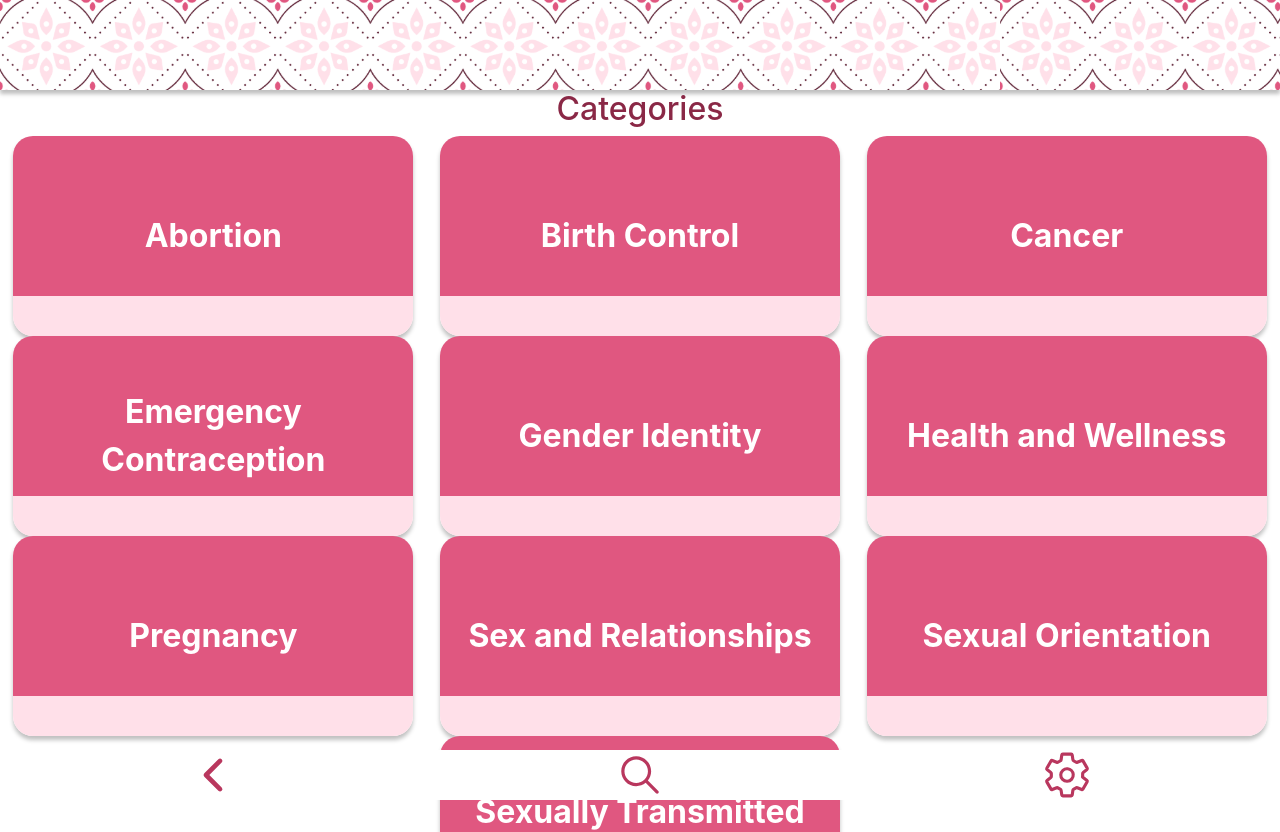
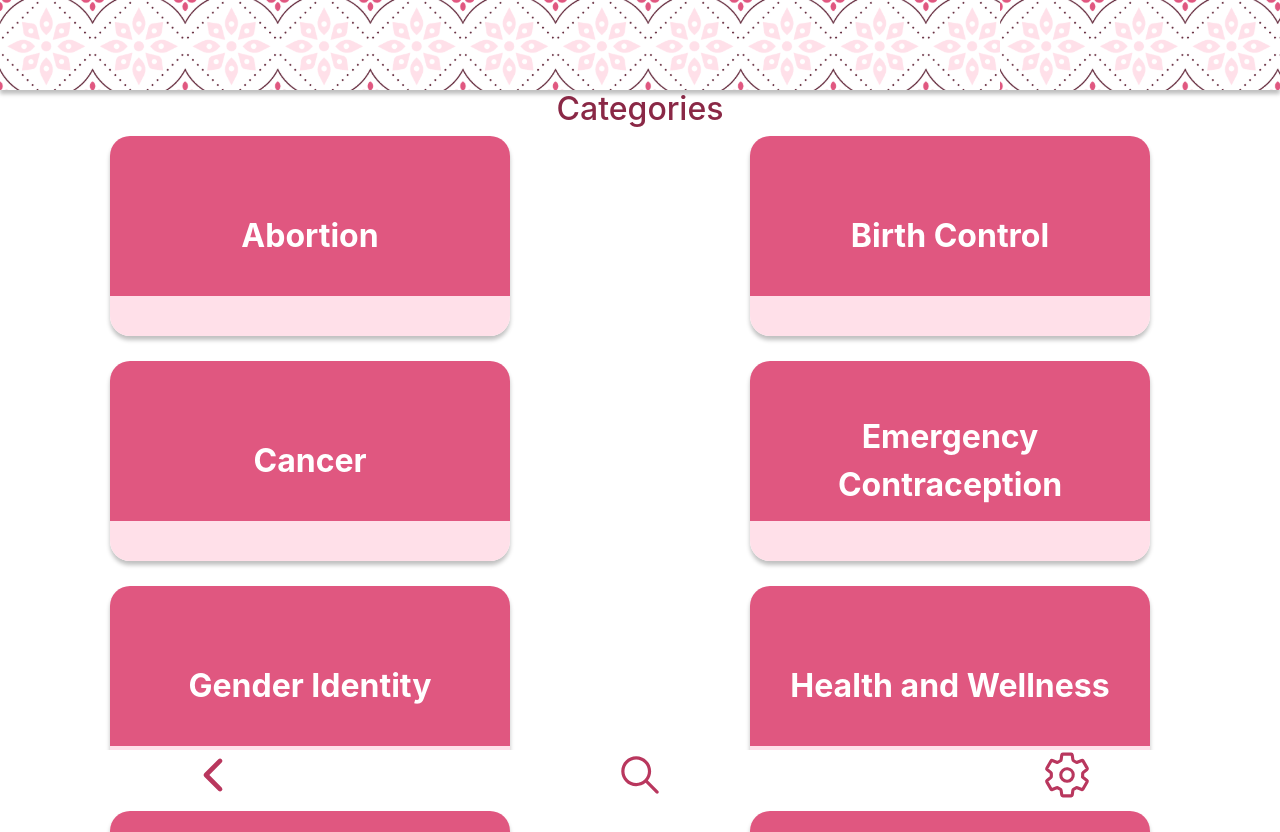
Before and after one commit to SheidaRa/HackTGap, a React (Create React App) app in the folder glow-girl/: page / in a window 1280 px wide. Shown: the top 832 px of the page. Built offline with nearby package versions, Linux system fonts and the light colour scheme.

Commit message:
add spacing

```diff
--- a/glow-girl/src/components/CategoryListItem/CategoryListItem.css
+++ b/glow-girl/src/components/CategoryListItem/CategoryListItem.css
@@ -11,4 +11,7 @@
     border: 0px;
     width: 400px;
     height: 200px;
+    margin-right: 20px;
+    margin-bottom: 25px;
+    padding: 20px;
 }
```
Also changed, not shown: 1 other file (tests, documents, lock files or other folders).
